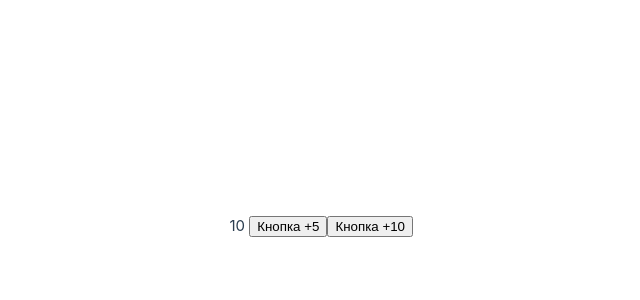
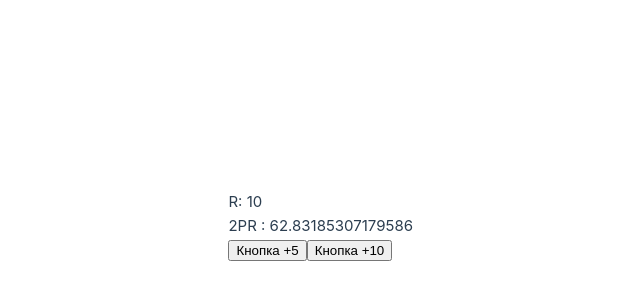
Before and after one commit to reznikovkg/vue-3-docker-compose, a Vue app in the folder vue/: page / in a window 1280 px wide. Shown: the part 174-474 px from the top of the page, without its empty margins (227-867 px from the left). Built offline with nearby package versions, Linux system fonts and the light colour scheme.

Commit message:
Update IndexPage.vue
circle added

```diff
--- a/vue/src/components/pages/IndexPage.vue
+++ b/vue/src/components/pages/IndexPage.vue
@@ -1,6 +1,13 @@
 <template>
   <div>
-    {{ count }}
+
+    <div>
+      R: {{ count }}
+    </div>
+    <div>
+      2PR : {{ c2pr }}
+    </div>
+
     <button @click="() => addCount(10)">Кнопка +5</button>
     <button @click="() => addCount(20)">Кнопка +10</button>
   </div>
@@ -15,6 +22,12 @@ export default {
       count: 10
     }
   },
+  computed: {
+    c2pr() {
+      return 2 * Math.PI * this.count
+    }
+
+  },
   methods: {
     addCount(v = 10) {
       this.count += v
```
